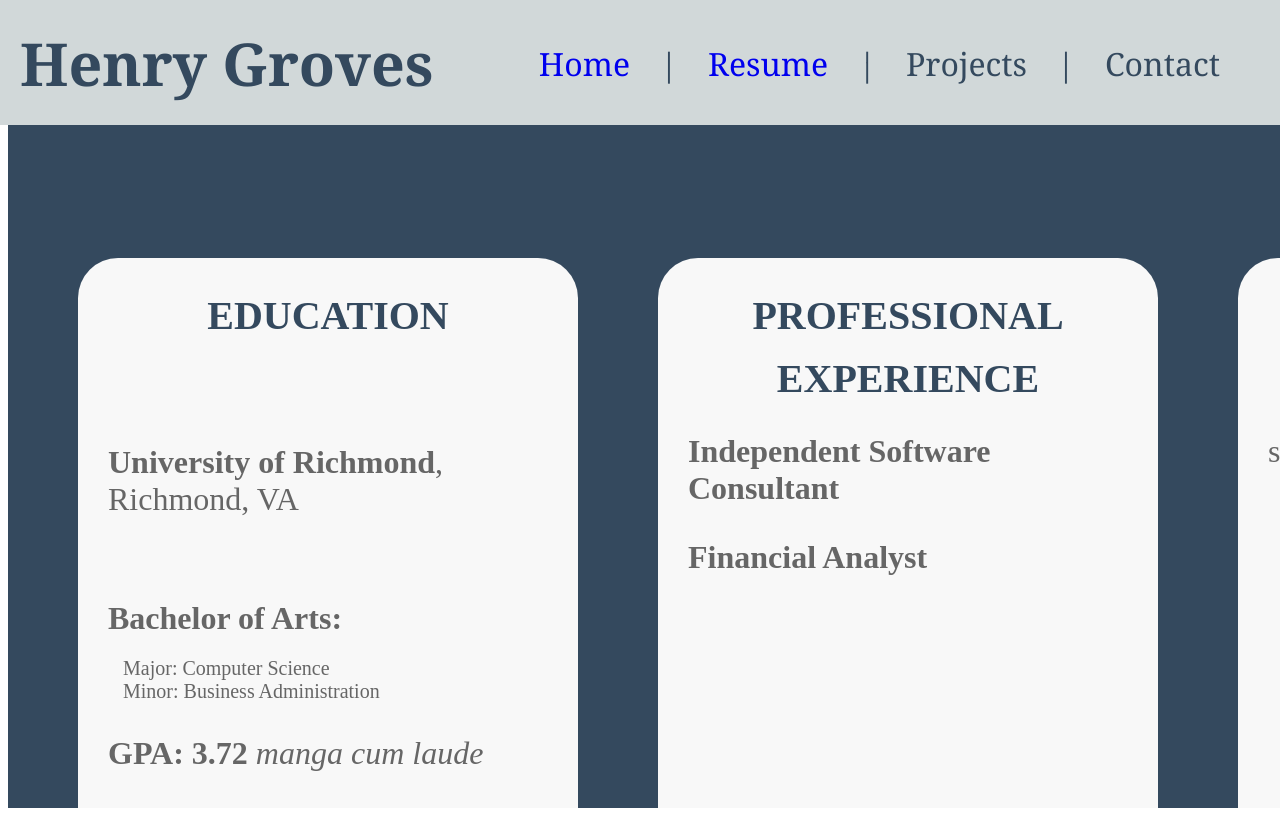
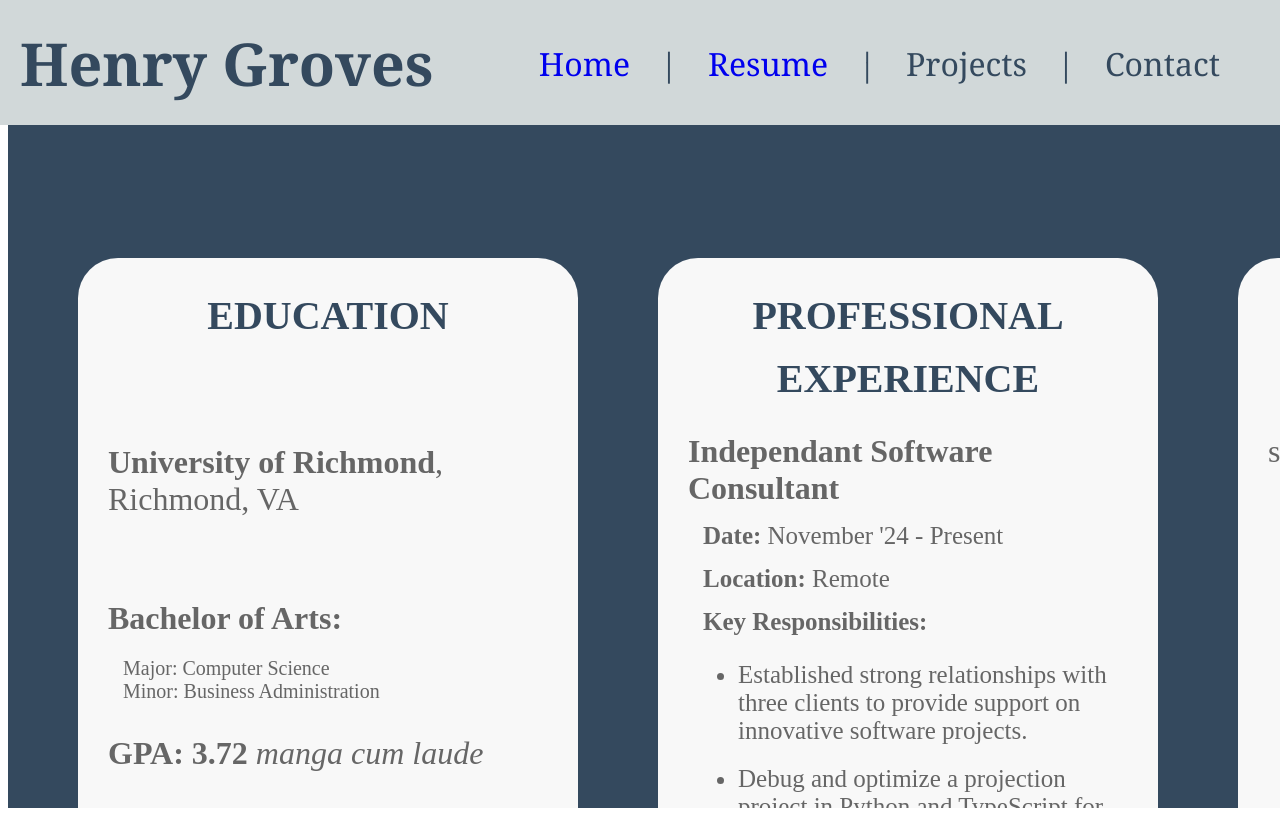
Before and after one commit to hgroves22/portfolioWebsite, a React (Vite) app: page /resume in a window 1280 px wide. Shown: the top 816 px of the page. Built offline with nearby package versions, Linux system fonts and the light colour scheme.

Commit message:
Add professional experience to resume page

```diff
--- a/src/ResumePage.jsx
+++ b/src/ResumePage.jsx
@@ -47,8 +47,32 @@ function Resume() {
         <div className="experience-container fade-in2">
           <h2 className="sub-header">PROFESSIONAL</h2>
           <h2 className="sub-header header-pad">EXPERIENCE</h2>
-          <h3 className="resume-info">Independent Software Consultant</h3>
-          <h3 className="resume-info">Financial Analyst</h3>
+
+          <p className="resume-info">
+            <strong>Independant Software Consultant</strong>
+            <p className='list-desc'><strong>Date: </strong>November '24 - Present</p>
+            <p className='list-desc'><strong>Location: </strong>Remote</p>
+            <p className='list-desc'><strong>Key Responsibilities: </strong></p>
+            <ul className="list-desc-list">
+              <li>Established strong relationships with three clients to provide support on innovative software projects.</li>
+              <li>Debug and optimize a projection project in Python and TypeScript for an upcoming performance in 2025.</li>
+              <li>Customize and improve a startup’s website design using the React library, enhancing the user interface.</li>
+            </ul>
+          </p>
+
+
+          <p className="resume-info">
+            <strong>Financial Analyst Intern</strong>
+            <p className='list-desc'><strong>Date: </strong>June '23 - August '23</p>
+            <p className='list-desc'><strong>Company: </strong>Gabelli Funds, LLC</p>
+            <p className='list-desc'><strong>Location: </strong>Rye, NY</p>
+            <p className='list-desc'><strong>Key Responsibilities: </strong></p>
+            <ul className="list-desc-list">
+              <li>Worked in the merger arbitrage division researching and analyzing new acquisitions within companies.</li>
+              <li>Participated in earnings calls with research analysts and shadowed traders on the in-house trading floor.</li>
+              <li>Developed a financial model and stock pitch for YETI; presented to all research analysts and CEO of firm.</li>
+            </ul>
+          </p>
         </div>
         <div className="technical-container fade-in3">
           <h2 className="sub-header">TECHNICAL</h2>
--- a/src/components/ResumePage.css
+++ b/src/components/ResumePage.css
@@ -100,6 +100,19 @@
   margin-bottom: 15px;
 }
 
+.list-desc-list {
+  font-size: 25px;
+  font-weight: normal;
+  padding-left: 50px;
+  padding-top: 10px;
+  margin-top: 10px;
+  margin-bottom: 10px;
+}
+
+.list-desc-list li{
+  padding-bottom: 20px;
+}
+
 @media (max-width: 1900px) {
   .sub-header {
     font-size: 2.5rem;
```
